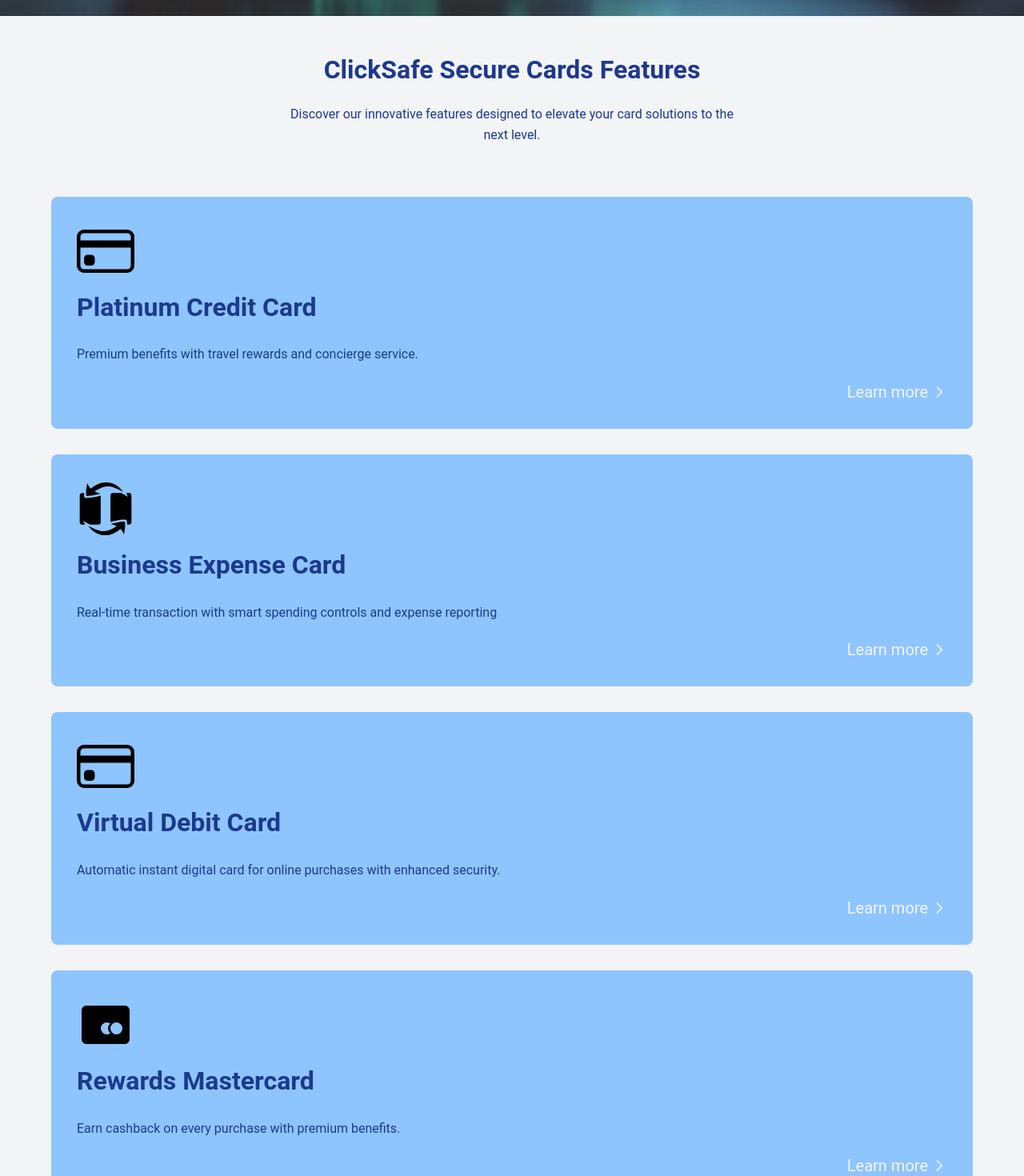
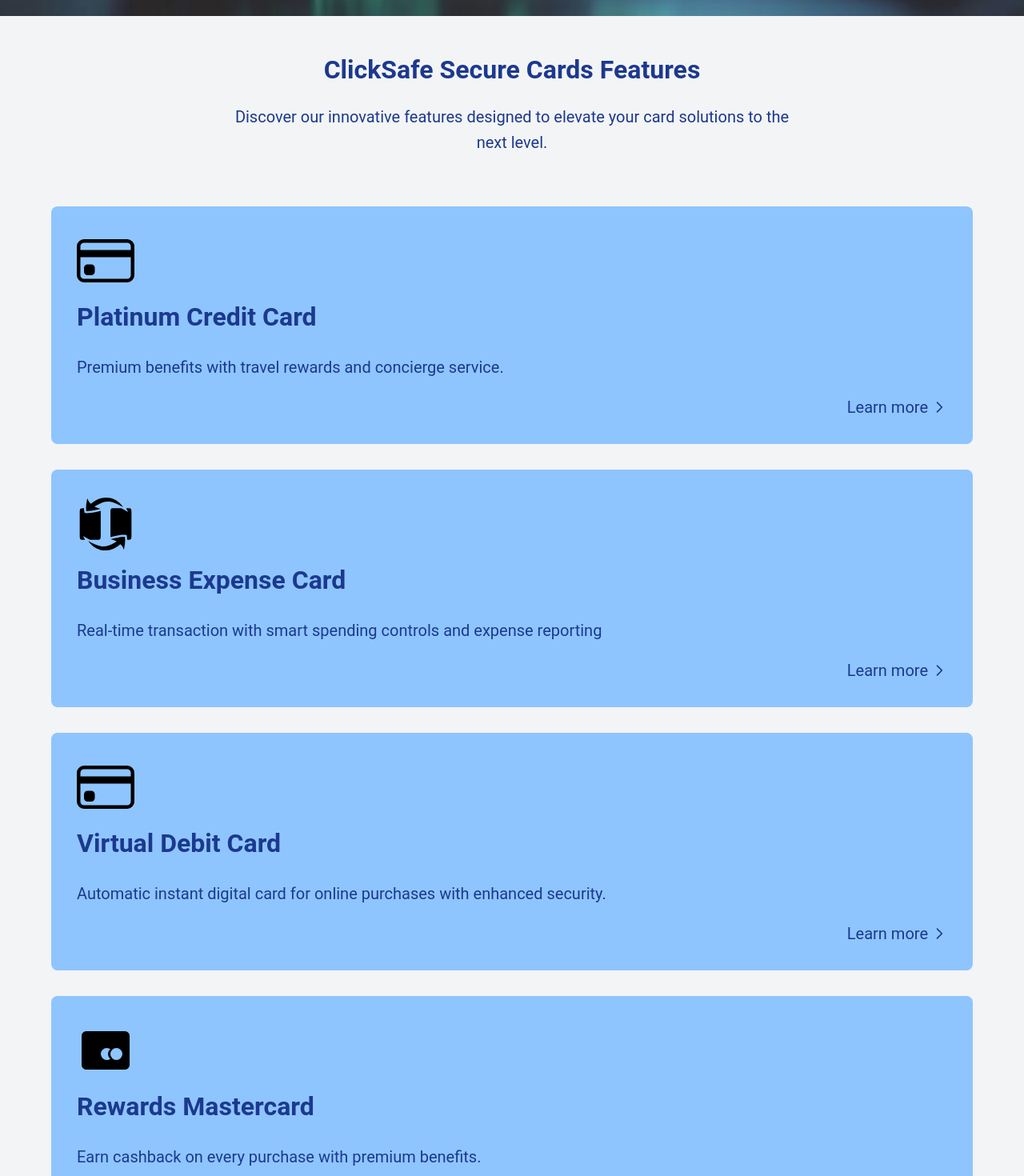
Before and after one commit to HeLaughs/scratch, a React (Vite) app: page / in a window 1280 px wide. Shown: the part 780-2250 px from the top of the page at 80% size. Built offline with nearby package versions, Linux system fonts and the light colour scheme.

Commit message:
add layout animation and typograhy update

```diff
--- a/src/App.css
+++ b/src/App.css
@@ -49,19 +49,23 @@
   font-weight: 700;
   margin-bottom: 1.5rem;
 }
-
 h3 {
-  font-size: clamp(1.25rem, 2.5vw, 1.75rem);
+  font-size: clamp(1.25rem, 2.5vw, 1.5rem);
   font-weight: 600;
-  margin-bottom: 0.75rem;
+  margin-bottom: 1rem;
 }
 
 p {
-  font-size: clamp(1rem, 1.25vw, 1.125rem);
+  font-size: clamp(1rem, 2vw, 1.25rem);
   max-width: 65ch;
   margin-bottom: 1.25rem;
   font-weight: 400;
   line-height: 1.6;
+}
+
+.marq {
+  padding-top: 30px;
+  padding-bottom: 30px;
 }
 
 .text-10xl {
--- a/src/App.jsx
+++ b/src/App.jsx
@@ -113,7 +113,7 @@
         </div>
         <div class="relative z-10 flex flex-col items-center justify-center h-full text-center p-6">
           <h1 class="text-5xl md:text-7xl text-gray-100 font-bold mt-2 mb-6 max-w-full animate__animated animate__fadeInDown">Premium ClickSafe Cards.</h1>
-          <p class="text-blue-900 bg-gray-100 rounded-lg font-bold text-4xl mb-8 max-w-4xl leading-relaxed tracking-wide">Smart banking cards with cutting-edge security.</p>
+          <p class="text-blue-900 bg-gray-100 rounded-lg font-bold text-center text-4xl mb-8 max-w-4xl leading-relaxed tracking-wide">Smart banking cards with cutting-edge security.</p>
           <div class="flex flex-col sm:flex-row gap-4">
                     <a href="/order" class="bg-gray-100 py-3 px-8 rounded-lg text-lg font-medium hover:bg-blue-400 shadow-lg transition-bg">
                         Secure your card
@@ -132,7 +132,7 @@
                     <BsCreditCard class="text-4xl w-fit h-18 mb-3" />
                         <h2 class="text-xl font-bold text-blue-900 mb-3">Platinum Credit Card</h2>
                         <p class="text-blue-900 mb-4">Premium benefits with travel rewards and concierge service.</p>
-                        <a href="/cards/platinum" class="text-gray-100 text-xl flex items-center gap-1 justify-end hover:text-blue-900">
+                        <a href="/cards/platinum" class="text-blue-900 text-xl flex items-center gap-1 justify-end hover:text-gray-100">
                             Learn more
                             <svg xmlns="http://www.w3.org/2000/svg" class="h-5 w-5" fill="none" viewBox="0 0 24 24" stroke="currentColor">
         <path strokeLinecap="round" strokeLinejoin="round" strokeWidth="2" d="M9 5l7 7-7 7" />
@@ -143,7 +143,7 @@
                         <GiCardExchange className="text-4xl w-fit h-18 mb-3" />
                         <h2 class="text-xl font-bold text-blue-900 mb-3">Business Expense Card</h2>
                         <p class="text-blue-900 mb-4">Real-time transaction with smart spending controls and expense reporting</p>
-                        <a href="/cards/business" class="text-gray-100 text-xl flex items-center gap-1 justify-end hover:text-blue-900">
+                        <a href="/cards/business" class="text-blue-900 text-xl flex items-center gap-1 justify-end hover:text-gray-100">
                             Learn more
                             <svg xmlns="http://www.w3.org/2000/svg" class="h-5 w-5" fill="none" viewBox="0 0 24 24" stroke="currentColor">
         <path strokeLinecap="round" strokeLinejoin="round" strokeWidth="2" d="M9 5l7 7-7 7" />
@@ -154,7 +154,7 @@
                         <BsCreditCard class="text-4xl w-fit h-18 mb-3" />
                         <h2 class="text-xl font-bold text-blue-900 mb-3">Virtual Debit Card</h2>
                         <p class="text-blue-900 mb-4">Automatic instant digital card for online purchases with enhanced security.</p>
-                        <a href="/cards/virtual" class="text-gray-100 text-xl flex items-center gap-1 justify-end hover:text-blue-900">
+                        <a href="/cards/virtual" class="text-blue-900 text-xl flex items-center gap-1 justify-end hover:text-gray-100">
                             Learn more
                             <svg xmlns="http://www.w3.org/2000/svg" class="h-5 w-5" fill="none" viewBox="0 0 24 24" stroke="currentColor">
         <path strokeLinecap="round" strokeLinejoin="round" strokeWidth="2" d="M9 5l7 7-7 7" />
@@ -165,7 +165,7 @@
                         <BiSolidCreditCardAlt class="text-4xl w-fit h-18 mb-3" />
                         <h2 class="text-xl font-bold text-blue-900 mb-3">Rewards Mastercard</h2>
                         <p class="text-blue-900 mb-4">Earn cashback on every purchase with premium benefits.</p>
-                        <a href="/cards/rewards" class="text-gray-100 text-xl flex items-center gap-1 justify-end hover:text-blue-900">
+                        <a href="/cards/rewards" class="text-blue-900 text-xl flex items-center gap-1 justify-end hover:text-gray-100">
                             Learn more
                             <svg xmlns="http://www.w3.org/2000/svg" class="h-5 w-5" fill="none" viewBox="0 0 24 24" stroke="currentColor">
         <path strokeLinecap="round" strokeLinejoin="round" strokeWidth="2" d="M9 5l7 7-7 7" />
@@ -257,7 +257,9 @@
     </div>
   </div>
   <div class="bg-gray-100 w-full flex items-center p-4">
-  <div class="mx-auto px-4 pb-2 max-w-48xl">
+  <marquee class="marq text-blue-900 font-bold text-2xl bg-gray-100 w-full"
+  behavior="scroll" direction="left" loop="" scrollamount="10">
+    <div class="mx-auto px-4 pb-2 max-w-48xl">
     <div class="grid grid-cols-4 gap-8 text-blue-900">
       <a class="flex items-center">
       <svg class="w-fit h-18 text-blue-900 hover:text-blue-400" viewBox="0 0 86 29" fill="currentColor"
@@ -293,6 +295,7 @@
       </a>
     </div>
   </div>
+  </marquee>
 </div>
 <div class="text-blue-900 bg-gray-100">
   <div class="container mx-auto px-2 py-4">
@@ -473,7 +476,7 @@
             <li>Custom Alerts.</li>
             <li>1 Year Protection.</li>
           </ul>
-          <button class="text-gray-100 text-center font-medium py-2 px-4 rounded-lg w-fit bg-blue-400 hover:bg-blue-900">
+          <button class="text-gray-100 text-center font-medium py-2 px-4 rounded-lg w-fit bg-blue-400 transform-element hover:bg-blue-900">
             Buy Now
           </button>
         </div>
```
